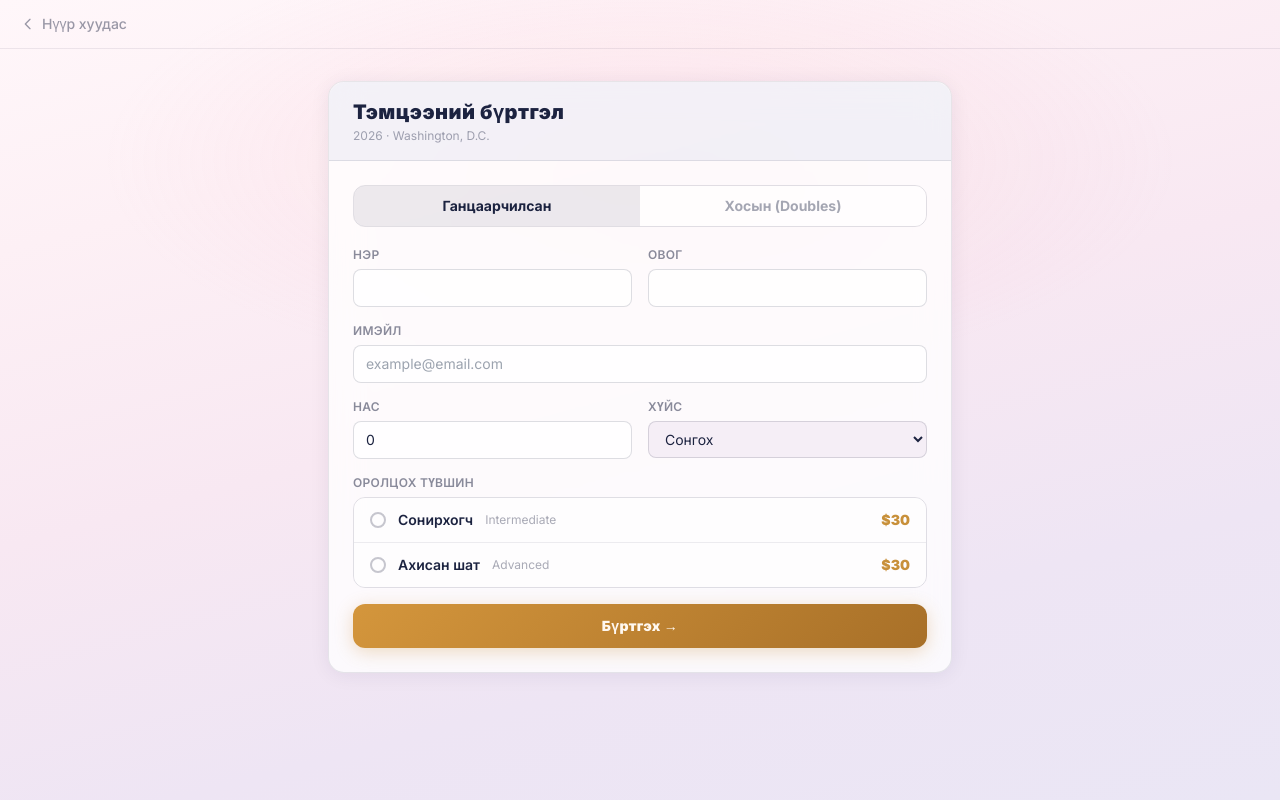
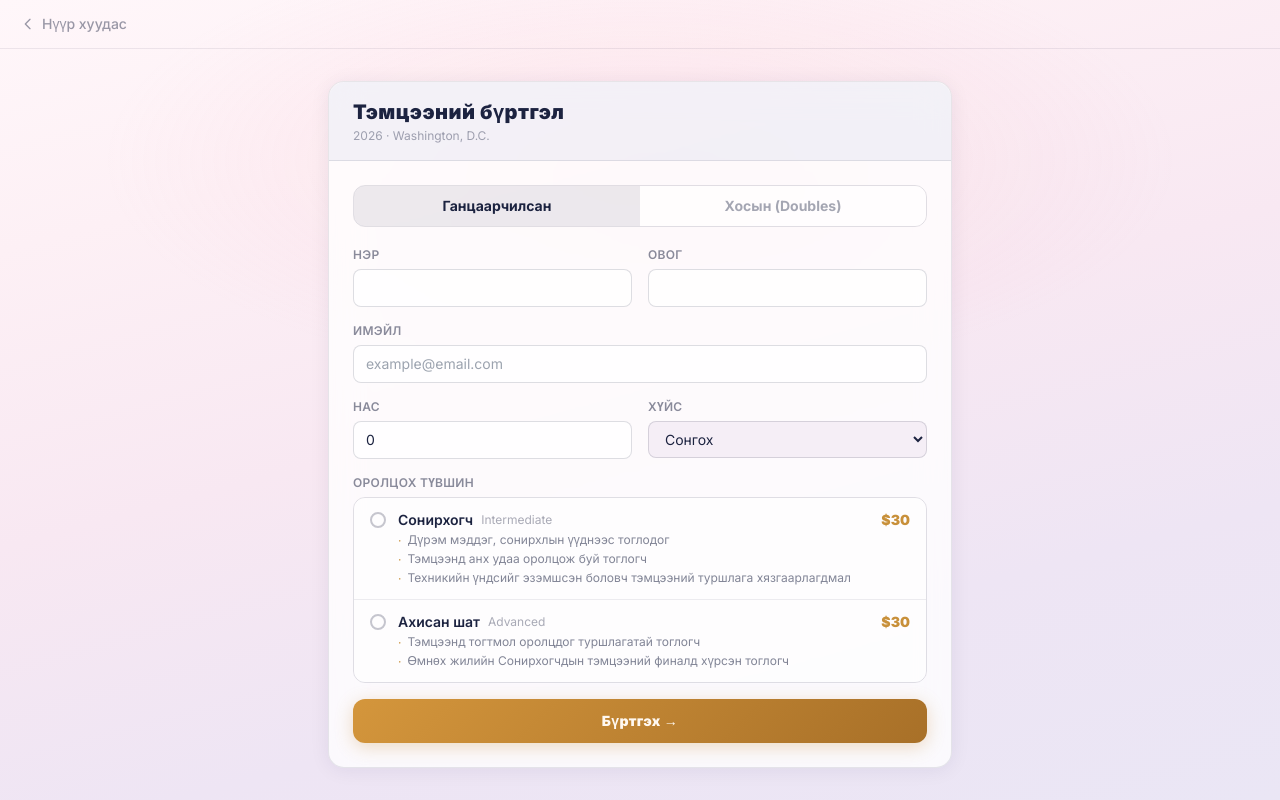
Before and after one commit to Batjargaln/table-tennis-tourney, a Next.js app: page /registry in a window 1280 px wide. Built offline with nearby package versions, Linux system fonts and the light colour scheme.

Commit message:
few more bullets

```diff
--- a/app/registry/RegistrationForm.tsx
+++ b/app/registry/RegistrationForm.tsx
@@ -114,18 +114,35 @@ function SinglesForm() {
         <Label className={labelCls} style={labelColor}>Оролцох түвшин</Label>
         <div className="rounded-xl overflow-hidden"
           style={{ border: `1px solid ${errors.skillGroups ? "rgba(220,60,60,0.4)" : "rgba(28,35,64,0.13)"}` }}>
+          {/* Intermediate */}
           <button type="button" onClick={() => handlePrimaryTier("beginner")}
-            className="w-full flex items-center justify-between px-4 py-3 text-left transition-colors"
+            className="w-full flex items-start justify-between px-4 py-3 text-left transition-colors"
             style={{ background: primaryTier === "beginner" ? "rgba(28,55,160,0.07)" : "rgba(255,255,255,0.55)", borderBottom: "1px solid rgba(28,35,64,0.08)" }}>
-            <div className="flex items-center gap-3">
-              <div className="w-4 h-4 rounded-full border-2 flex items-center justify-center shrink-0"
+            <div className="flex items-start gap-3">
+              <div className="w-4 h-4 rounded-full border-2 flex items-center justify-center shrink-0 mt-0.5"
                 style={{ borderColor: primaryTier === "beginner" ? "#C8903A" : "rgba(28,35,64,0.25)" }}>
                 {primaryTier === "beginner" && <div className="w-2 h-2 rounded-full" style={{ background: "#C8903A" }} />}
               </div>
-              <span className="text-sm font-semibold" style={{ color: "#1C2340" }}>Сонирхогч</span>
-              <span className="text-xs" style={{ color: "rgba(28,35,64,0.38)" }}>Intermediate</span>
+              <div>
+                <div className="flex items-center gap-2 mb-0.5">
+                  <span className="text-sm font-semibold" style={{ color: "#1C2340" }}>Сонирхогч</span>
+                  <span className="text-xs" style={{ color: "rgba(28,35,64,0.38)" }}>Intermediate</span>
+                </div>
+                <ul className="space-y-0.5">
+                  {[
+                    "Дүрэм мэддэг, сонирхлын үүднээс тоглодог",
+                    "Тэмцээнд анх удаа оролцож буй тоглогч",
+                    "Техникийн үндсийг эзэмшсэн боловч тэмцээний туршлага хязгаарлагдмал",
+                  ].map((line) => (
+                    <li key={line} className="flex items-start gap-1.5 text-xs" style={{ color: "rgba(28,35,64,0.55)" }}>
+                      <span className="mt-px shrink-0" style={{ color: "#C8903A" }}>·</span>
+                      {line}
+                    </li>
+                  ))}
+                </ul>
+              </div>
             </div>
-            <span className="font-black text-sm" style={{ color: "#C8903A" }}>$30</span>
+            <span className="font-black text-sm shrink-0 ml-3" style={{ color: "#C8903A" }}>$30</span>
           </button>
 
           {primaryTier === "beginner" && (
@@ -140,18 +157,34 @@ function SinglesForm() {
             </label>
           )}
 
+          {/* Advanced */}
           <button type="button" onClick={() => handlePrimaryTier("advanced")}
-            className="w-full flex items-center justify-between px-4 py-3 text-left transition-colors"
+            className="w-full flex items-start justify-between px-4 py-3 text-left transition-colors"
             style={{ background: primaryTier === "advanced" ? "rgba(200,144,58,0.08)" : "rgba(255,255,255,0.55)" }}>
-            <div className="flex items-center gap-3">
-              <div className="w-4 h-4 rounded-full border-2 flex items-center justify-center shrink-0"
+            <div className="flex items-start gap-3">
+              <div className="w-4 h-4 rounded-full border-2 flex items-center justify-center shrink-0 mt-0.5"
                 style={{ borderColor: primaryTier === "advanced" ? "#C8903A" : "rgba(28,35,64,0.25)" }}>
                 {primaryTier === "advanced" && <div className="w-2 h-2 rounded-full" style={{ background: "#C8903A" }} />}
               </div>
-              <span className="text-sm font-semibold" style={{ color: "#1C2340" }}>Ахисан шат</span>
-              <span className="text-xs" style={{ color: "rgba(28,35,64,0.38)" }}>Advanced</span>
+              <div>
+                <div className="flex items-center gap-2 mb-0.5">
+                  <span className="text-sm font-semibold" style={{ color: "#1C2340" }}>Ахисан шат</span>
+                  <span className="text-xs" style={{ color: "rgba(28,35,64,0.38)" }}>Advanced</span>
+                </div>
+                <ul className="space-y-0.5">
+                  {[
+                    "Тэмцээнд тогтмол оролцдог туршлагатай тоглогч",
+                    "Өмнөх жилийн Сонирхогчдын тэмцээний финалд хүрсэн тоглогч",
+                  ].map((line) => (
+                    <li key={line} className="flex items-start gap-1.5 text-xs" style={{ color: "rgba(28,35,64,0.55)" }}>
+                      <span className="mt-px shrink-0" style={{ color: "#C8903A" }}>·</span>
+                      {line}
+                    </li>
+                  ))}
+                </ul>
+              </div>
             </div>
-            <span className="font-black text-sm" style={{ color: "#C8903A" }}>$30</span>
+            <span className="font-black text-sm shrink-0 ml-3" style={{ color: "#C8903A" }}>$30</span>
           </button>
         </div>
         {errors.skillGroups && <p className={errorCls}>{errors.skillGroups}</p>}
```
